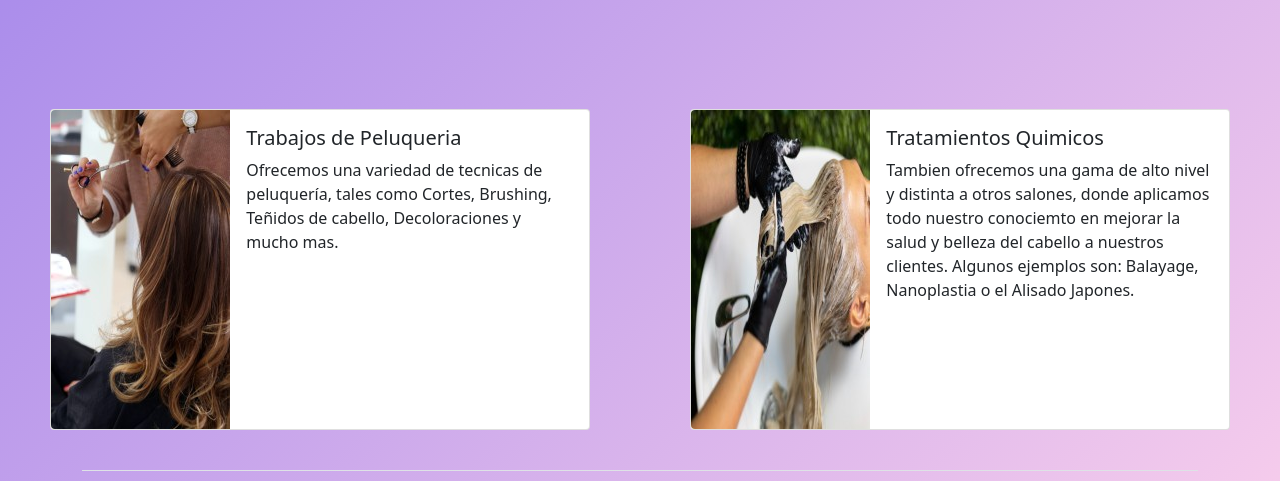
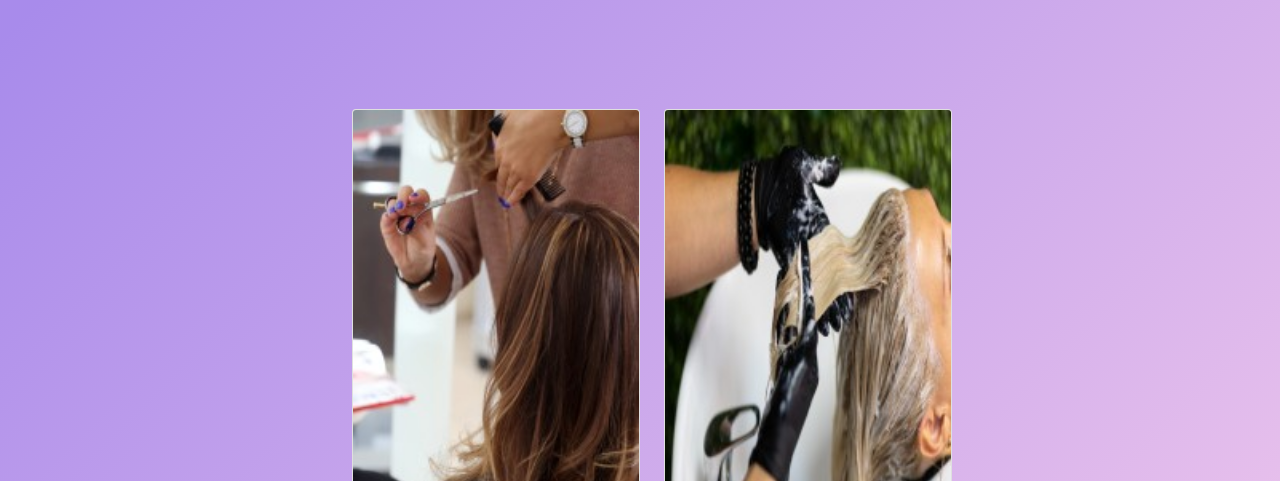
Before and after one commit to LucasRomano96/Proyecto-Romano, a website: page index.html in a window 1280 px wide. Shown: the part 741-1222 px from the top of the page. Drawn offline with nearby package versions, Linux system fonts and the light colour scheme.

Commit message:
Cambio de cards

```diff
--- a/css/style.css
+++ b/css/style.css
@@ -33,8 +33,7 @@ a:hover {
 }
 
 .cards-mod {
-  display: flex;
-  justify-content: space-around;
+  justify-content: center;
 }
 
 .text-nosotros {
--- a/index.html
+++ b/index.html
@@ -71,30 +71,20 @@
                 <p class="text-nosotros col-6">Luego de varios años de trabajar en peluquería y salones de belleza, en el año 2021 abrimos nuestro propio salón para poner al servicio de nuestros clientes toda nuestra experiencia y formación.</p>
               </div>
         </section>
-        <section class="cards-mod mt-5">
-          <div class="card mb-3" style="max-width: 540px;">
-            <div class="row g-0">
-              <div class="col-md-4">
-                <img src="./imagenes/mujer-cortando-pelo-ajustada.jpg" class="img-fluid rounded-start" alt="Corte de cabello">
-              </div>
-              <div class="col-md-8">
-                <div class="card-body">
-                  <h5 class="card-title">Trabajos de Peluqueria</h5>
-                  <p class="card-text">Ofrecemos una variedad de tecnicas de peluquería, tales como Cortes, Brushing, Teñidos de cabello, Decoloraciones y mucho mas.</p>
-                </div>
+        <section>
+          <div class="container d-flex mt-5 cards-mod">
+            <div class="card img-card mx-4" style="width: 18rem;">
+              <img src="./imagenes/mujer-cortando-pelo-ajustada.jpg" class="card-img-top" alt="Mujer cortando pelo">
+              <div class="card-body">
+                <h5 class="card-title">Algunas de nuestras tecnicas</h5>
+                <p class="card-text">Ofrecemos una variedad de tecnicas de peluquería, tales como Cortes, Brushing, Teñidos de cabello, Decoloraciones y mucho mas.</p>
               </div>
             </div>
-          </div>
-          <div class="card mb-3" style="max-width: 540px;">
-            <div class="row g-0">
-              <div class="col-md-4">
-                <img src="./imagenes/mujer-tratamiento-ajustada.jpg" class="img-fluid rounded-start" alt="Tratamiento Quimico">
-              </div>
-              <div class="col-md-8">
-                <div class="card-body">
-                  <h5 class="card-title">Tratamientos Quimicos</h5>
-                  <p class="card-text">Tambien ofrecemos una gama de alto nivel y distinta a otros salones, donde aplicamos todo nuestro conociemto en mejorar la salud y belleza del cabello a nuestros clientes. Algunos ejemplos son: Balayage, Nanoplastia o el Alisado Japones.</p>
-                </div>
+            <div class="card img-card" style="width: 18rem;">
+                <img src="./imagenes/mujer-tratamiento-ajustada.jpg" class="card-img-top" alt="Mujer Aplicando Tratamiento">
+              <div class="card-body">
+                <h5 class="card-title">Tratamientos Quimicos</h5>
+                <p class="card-text">Tambien ofrecemos una gama de alto nivel y distinta a otros salones, donde aplicamos todo nuestro conociemto en mejorar la salud y belleza del cabello a nuestros clientes. Algunos ejemplos son: Balayage, Nanoplastia o el Alisado Japones.</p>
               </div>
             </div>
           </div>
```
Also changed, not shown: pages/productos.html (+12 -24 lines).
